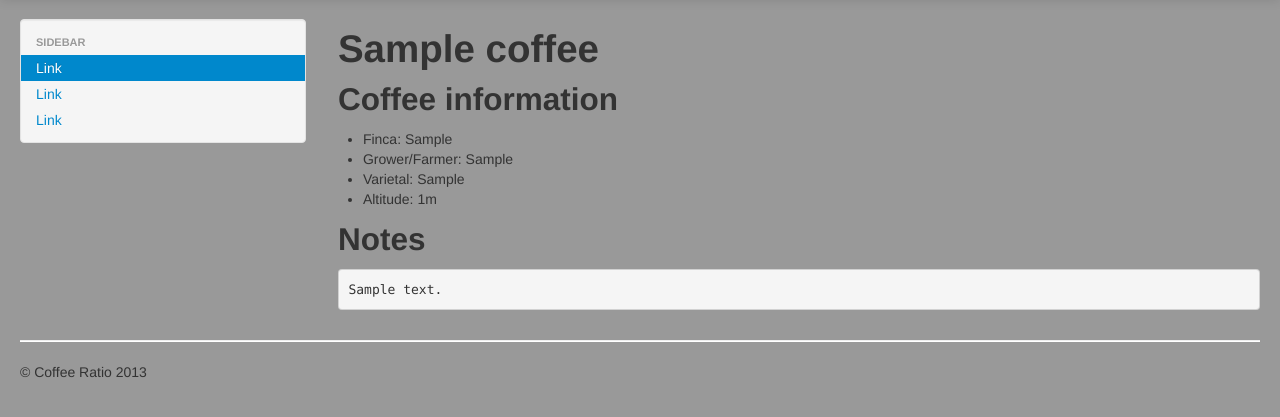
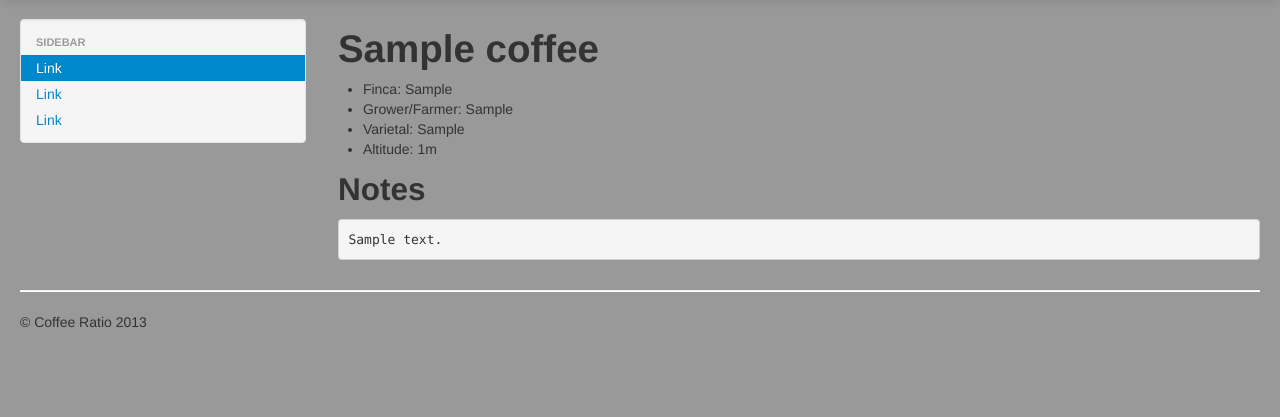
Before and after one commit to kdaily/coffee, a Django app: page /coffee/1/ in a window 1280 px wide. Shown: the part 41-458 px from the top of the page. Run offline with Django 3.2, Linux system fonts and the light colour scheme; tables that the repository leaves empty hold one stand-in row (values such as "Sample post"); parts of the project's set-up code (start-up, migrations or seed data) failed here and were passed over; some libraries are stand-ins or nearby versions.

Commit message:
Removed info header.

```diff
--- a/coffee_site/templates/base/coffee_detail.html
+++ b/coffee_site/templates/base/coffee_detail.html
@@ -9,8 +9,6 @@
 {% block content %}
 
 <h1>{{ coffee.name }}</h1>
-
-<h2>Coffee information</h2>
 <ul>
   <li>Finca: {{ coffee.finca }}</li>
   <li>Grower/Farmer: {{ coffee.grower }}</li>
```
